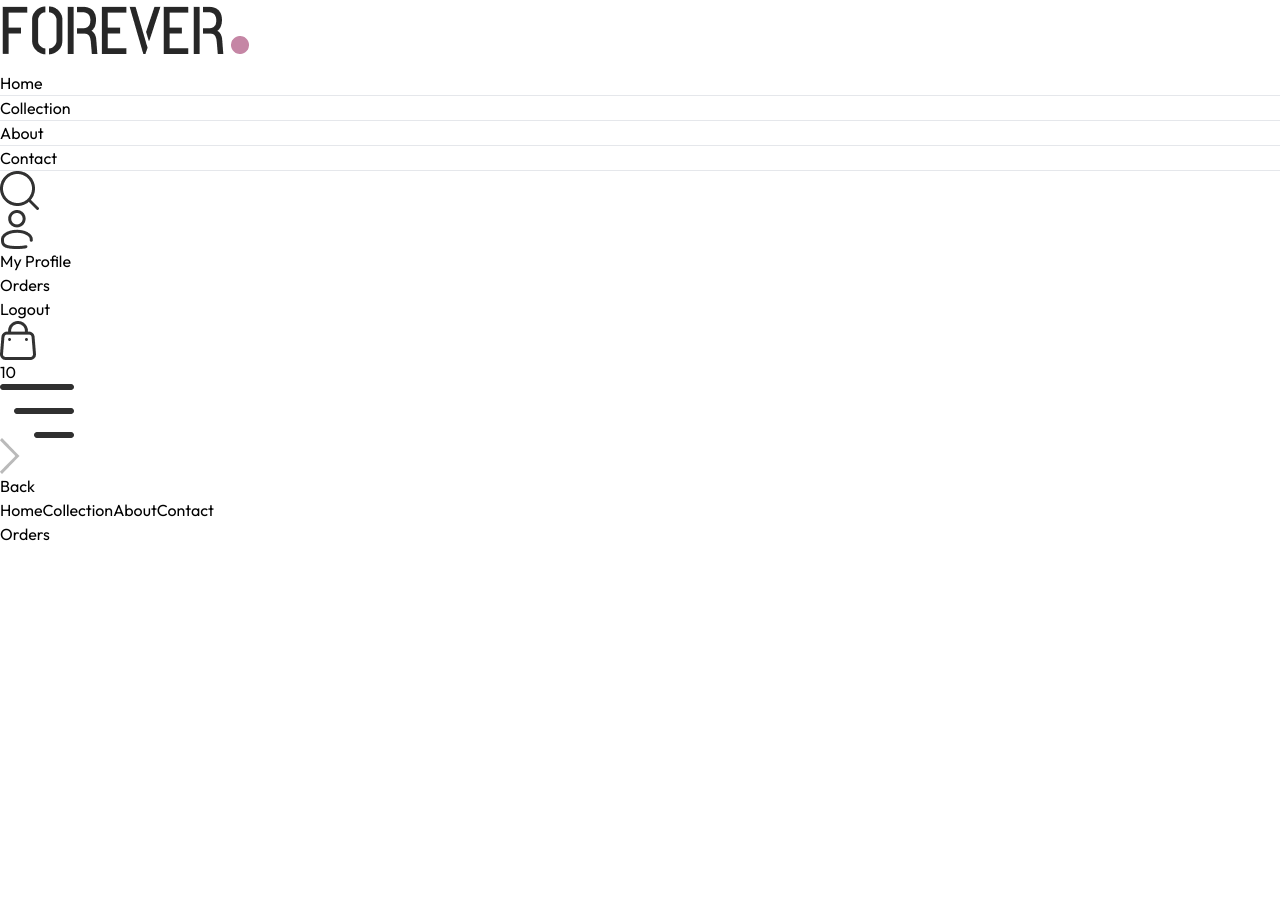
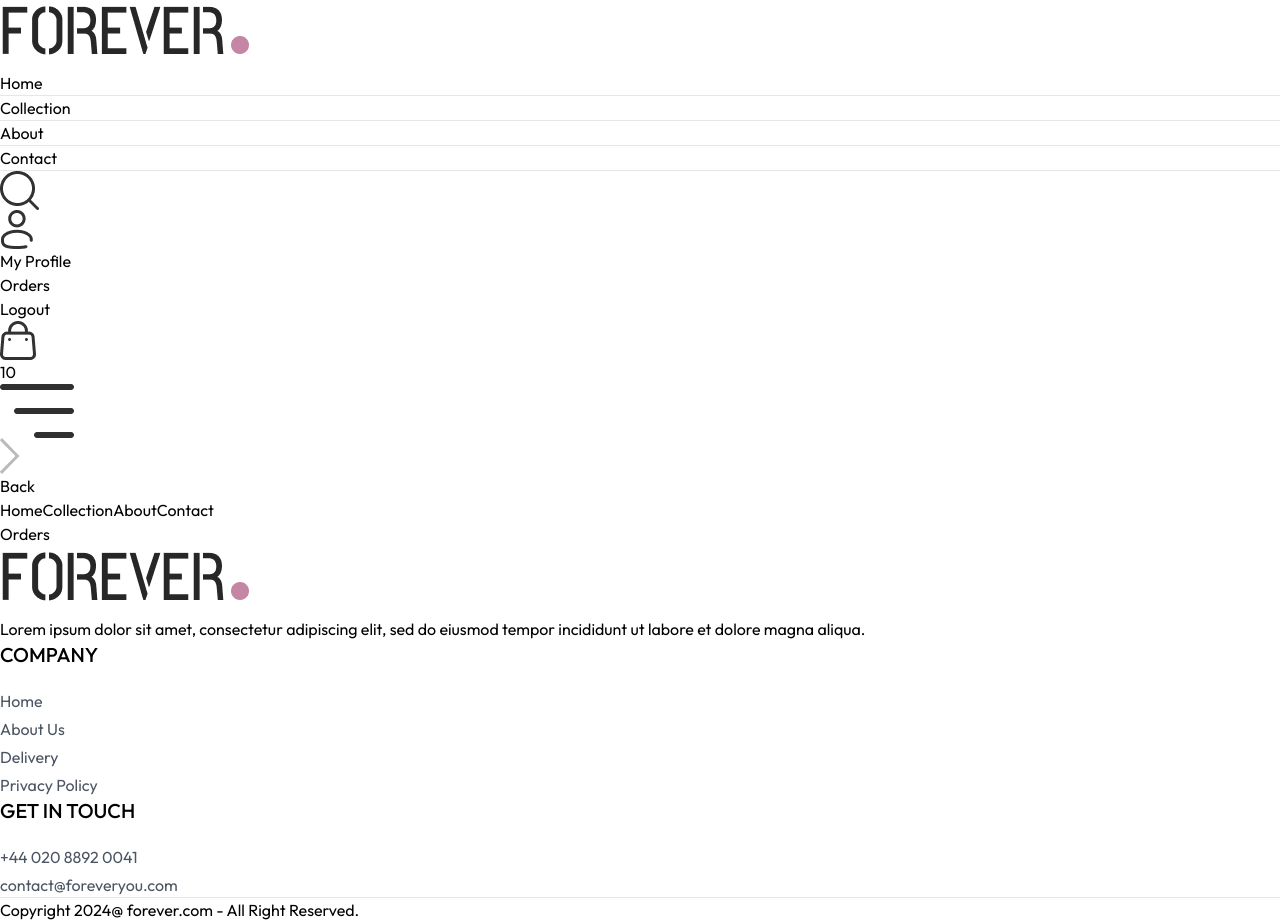
Before and after one commit to Lauren21717/ecommerce-app, a React (Vite) app in the folder frontend/: page /orders in a window 1280 px wide. Before the commit the page ends 800 px from the top, so only its background shows below. Built offline with nearby package versions, Linux system fonts and the light colour scheme.

Commit message:
Feat: Add Footer over the web pages

```diff
--- a/frontend/src/App.jsx
+++ b/frontend/src/App.jsx
@@ -10,6 +10,7 @@
 import PlaceOrder from './pages/PlaceOrder'
 import Orders from './pages/Orders'
 import Navbar from './component/Navbar'
+import Footer from './component/Footer'
 
 const App = () => {
   return (
@@ -26,6 +27,7 @@
         <Route path='/place-order' element={<PlaceOrder/>} />
         <Route path='/orders' element={<Orders/>} />
       </Routes>
+      <Footer />
     </div>
   )
 }
--- /dev/null
+++ b/frontend/src/component/Footer.jsx
@@ -0,0 +1,48 @@
+import React from 'react'
+import { assets } from '../assets/assets'
+
+const Footer = () => {
+    return (
+        <div>
+            <div className='flex flex-col sm:grid grid-cols-[3fr_1fr_1fr] gap-14 my-10 mt-40 text-sm'>
+                <div>
+                    <img
+                        className='mb-5 w-32'
+                        src={assets.logo}
+                        alt="Brand Logo"
+                    />
+                    <p className='w-full md:w-2/3 text-gray-600'>
+                        Lorem ipsum dolor sit amet, consectetur adipiscing elit, sed do eiusmod tempor incididunt ut labore et dolore magna aliqua.
+                    </p>
+                </div>
+
+                <div>
+                    <p className='footer-heading'>COMPANY</p>
+                    <ul className='footer-ul'>
+                        <li>Home</li>
+                        <li>About Us</li>
+                        <li>Delivery</li>
+                        <li>Privacy Policy</li>
+                    </ul>
+                </div>
+
+                <div>
+                    <p className="footer-heading">GET IN TOUCH</p>
+                    <ul className="footer-ul">
+                        <li>+44 020 8892 0041</li>
+                        <li>contact@foreveryou.com</li>
+                    </ul>
+                </div>
+
+            </div>
+            <div>
+                <hr />
+                <p className='py-5 text-sm text-center'>
+                    Copyright 2024@ forever.com - All Right Reserved.
+                </p>
+            </div>
+        </div>
+    )
+}
+
+export default Footer
--- a/frontend/src/index.css
+++ b/frontend/src/index.css
@@ -23,3 +23,11 @@
         color: white;
     }
 }
+
+.footer-heading {
+    @apply text-xl font-medium mb-5;
+}
+
+.footer-ul {
+    @apply flex flex-col gap-1 text-gray-600;
+}
```
